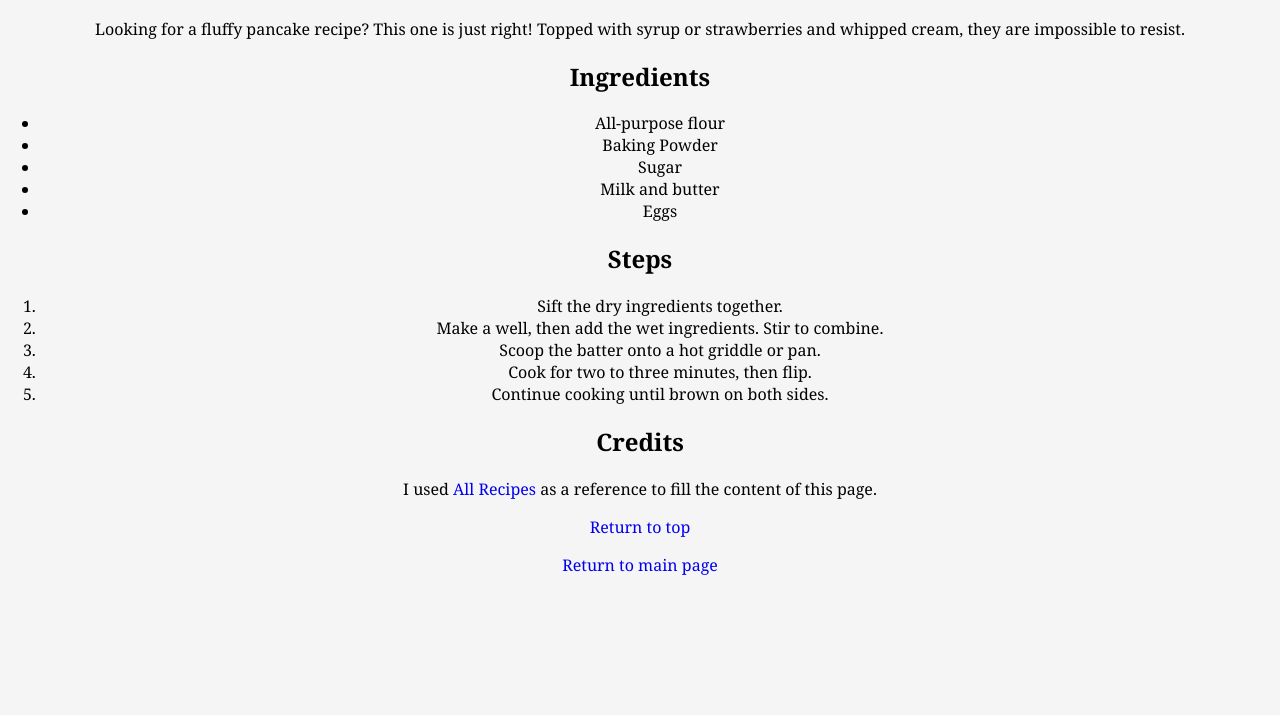
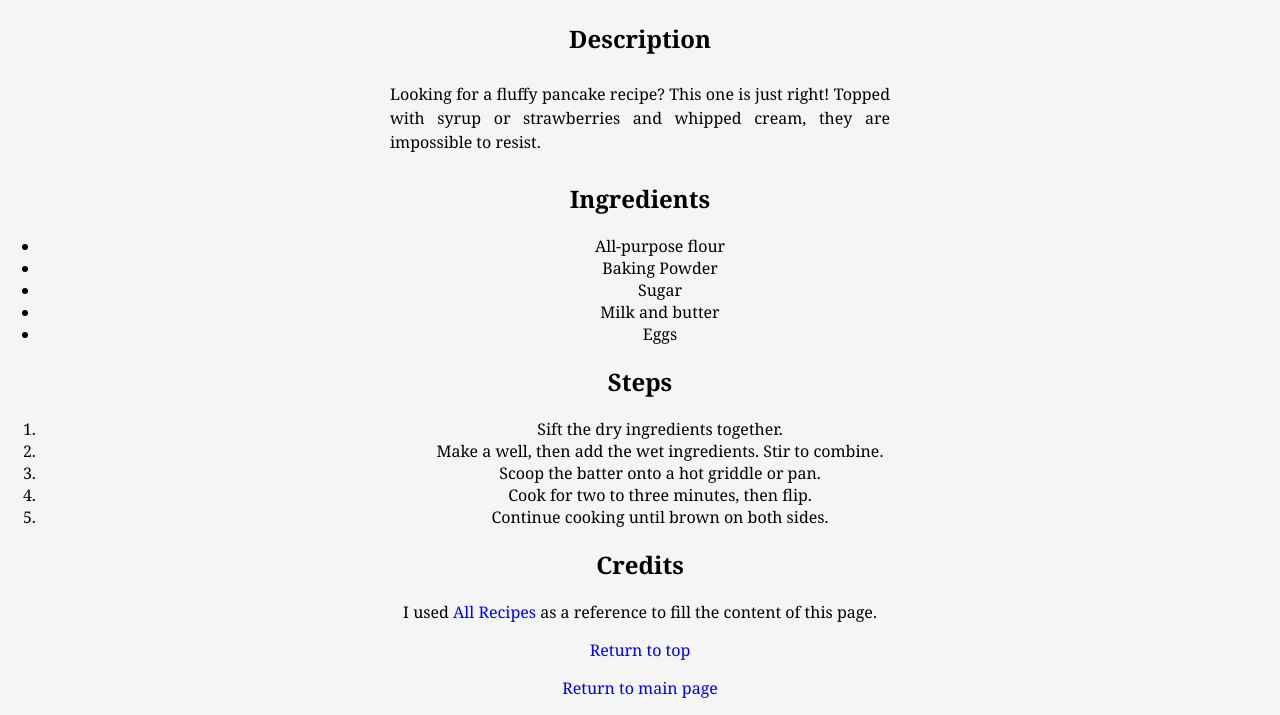
Before and after one commit to jonathanbernal/weird-but-classic-recipes, a plain HTML site: page recipes/pancakes.html in a window 1280 px wide. Shown: the part 412-1127 px from the top of the page. Before the commit the page ends 1004 px from the top, so only its background shows below. Drawn offline with Linux system fonts and the light colour scheme.

Commit message:
Add style to the description and credits section

```diff
--- a/recipes/pancakes.html
+++ b/recipes/pancakes.html
@@ -11,7 +11,10 @@
     <h1>Pancakes</h1>
     <img src="https://www.allrecipes.com/thmb/WqWggh6NwG-r8PoeA3OfW908FUY=/1500x0/filters:no_upscale():max_bytes(150000):strip_icc()/21014-Good-old-Fashioned-Pancakes-mfs_001-1fa26bcdedc345f182537d95b6cf92d8.jpg"
         alt="a plate with pancakes with maple syrup and butter on the top" class="recipe-img">
-    <p>Looking for a fluffy pancake recipe? This one is just right! Topped with syrup or strawberries and whipped cream, they are impossible to resist.</p>
+    <div class="description">
+        <h2>Description</h2>
+        <p>Looking for a fluffy pancake recipe? This one is just right! Topped with syrup or strawberries and whipped cream, they are impossible to resist.</p>
+    </div>
     <h2>Ingredients</h2>
     <ul>
         <li>All-purpose flour</li>
@@ -28,9 +31,11 @@
         <li>Cook for two to three minutes, then flip.</li>
         <li>Continue cooking until brown on both sides.</li>
     </ol>
-    <h2>Credits</h2>
-    <p>I used <a href="https://www.allrecipes.com/recipe/21014/good-old-fashioned-pancakes/">All Recipes</a> as a reference to fill the content of this page.</p>
-    <p><a href="#">Return to top</a></p>
-    <p><a href="../index.html">Return to main page</a></p>
+    <div class="credits">
+        <h2>Credits</h2>
+        <p>I used <a href="https://www.allrecipes.com/recipe/21014/good-old-fashioned-pancakes/">All Recipes</a> as a reference to fill the content of this page.</p>
+        <p><a href="#">Return to top</a></p>
+        <p><a href="../index.html">Return to main page</a></p>
+    </div>
 </body>
 </html>
--- a/styles.css
+++ b/styles.css
@@ -48,3 +48,11 @@ a {
 .steps li {
     text-align: justify;
 }
+
+.description p {
+    max-width: 500px;
+    margin: 0 auto;
+    line-height: 1.5;
+    padding: 1vh;
+    text-align: justify;
+}
```
Also changed, not shown: recipes/arepa.html (+5 -0 lines), recipes/mojito.html (+4 -0 lines).
